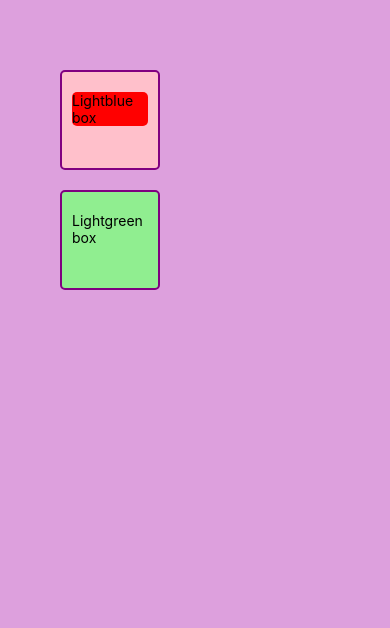
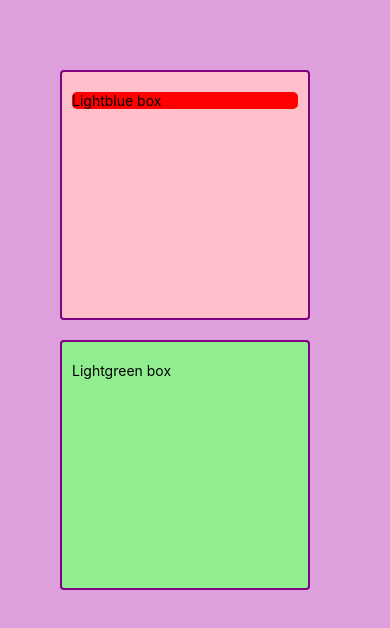
Before and after one commit to raartist/react-native-topics, a React Native app: screen / in a window 390 px wide. Shown: the top 628 px of the page. Built offline with nearby package versions, Linux system fonts and the light colour scheme.

Commit message:
box shadow and anroid elevation

```diff
--- a/App.js
+++ b/App.js
@@ -2,14 +2,18 @@ import { StyleSheet, Text, View } from "react-native";
 
 /*/last property will take advantage of style in the styling array}*/
 
-// BOX - model
+// BOX - Shadow
+
+// box shadow like box shadow object can only be applicable for ios devices not on android
+// to do box shadow on android devices we need to use android elevate api
+
 export default function App() {
   return (
     <View style={styles.container}>
-      <View style={[styles.lightblue, styles.box]}>
-        <Text style={{borderRadius:5,backgroundColor:'red'}}>Lightblue box</Text>
+      <View style={[styles.lightblue, styles.box, styles.boxshadow, styles.androidElevate]}>
+        <Text style={{ borderRadius: 5, backgroundColor: "red" }}>Lightblue box</Text>
       </View>
-      <View style={[styles.box, styles.lightgreen]}>
+      <View style={[styles.box, styles.lightgreen, styles.boxshadow, styles.androidElevate]}>
         <Text>Lightgreen box</Text>
       </View>
     </View>
@@ -23,8 +27,8 @@ const styles = StyleSheet.create({
     padding: 60,
   },
   box: {
-    width: 100,
-    height: 100,
+    width: 250,
+    height: 250,
     //padding and margin
     paddingHorizontal: 10,
     paddingVertical: 20,
@@ -34,7 +38,7 @@ const styles = StyleSheet.create({
     borderColor: "purple",
     backgroundColor: "pink",
     //borderRadius - only applies to android when applied on Textcomponent , however View component supports in both platforms
-    borderRadius:5
+    borderRadius: 5,
   },
   lightblue: {
     backgroundColor: "lightblue",
@@ -42,4 +46,17 @@ const styles = StyleSheet.create({
   lightgreen: {
     backgroundColor: "lightgreen",
   },
+  boxshadow: {
+    shadowColor: "#333333",
+    shadowOffset: {
+      width: 6,
+      height: 6,
+    },
+    shadowOpacity: 0.6,
+    borderRadius: 4,
+  },
+  androidElevate: {
+    elevation: 10,
+    shadowColor: "red",
+  },
 });
```
